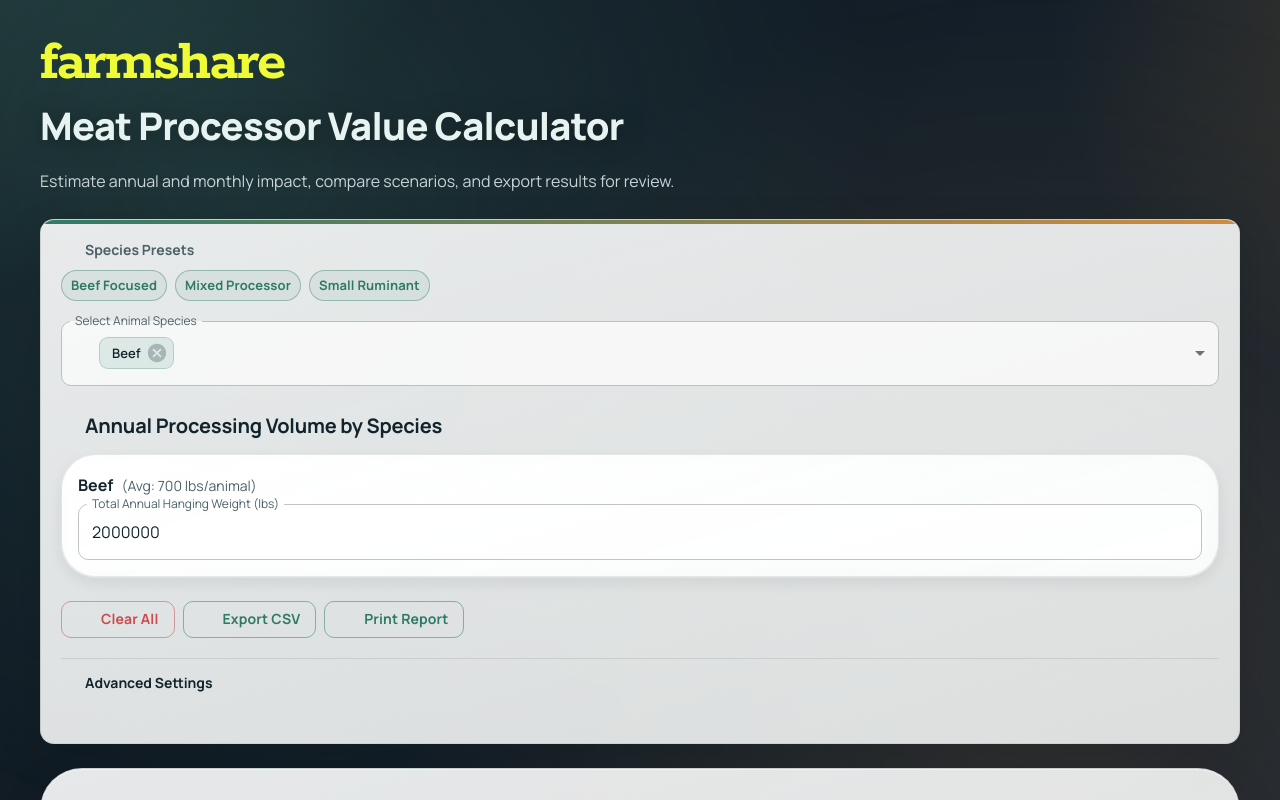
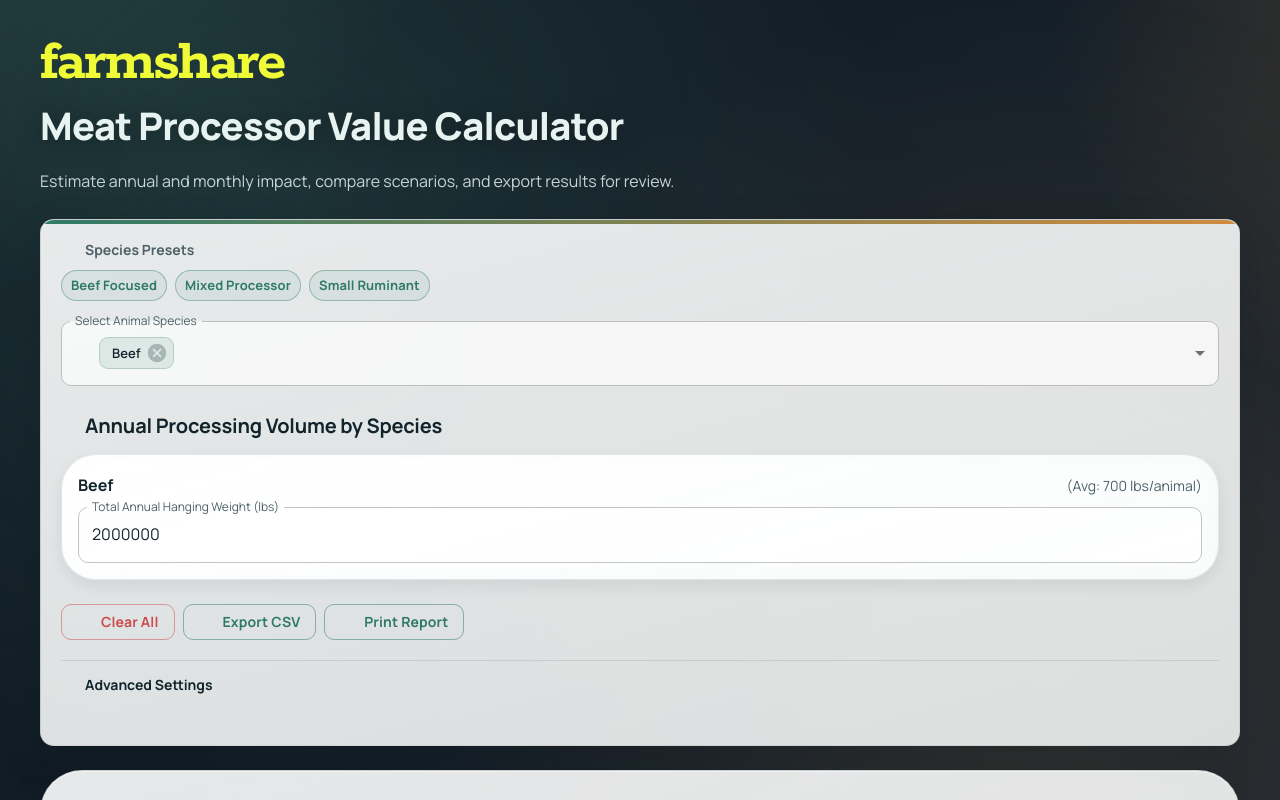
Before and after one commit to sanjayb-28/farmshare-intern-dev-project, a React (Vite) app: page / in a window 1280 px wide. Both pictures are taken after a click on the button "Beef Focused". Shown: the top 800 px of the page. Built offline with nearby package versions, Linux system fonts and the light colour scheme; some icons are missing.

Commit message:
style: right-align average weight label in volume cards

```diff
--- a/src/components/VolumeInputsSection.tsx
+++ b/src/components/VolumeInputsSection.tsx
@@ -43,17 +43,22 @@ export const VolumeInputsSection = ({
           }}
         >
           <CardContent sx={{ p: 2, "&:last-child": { pb: 2 } }}>
-            <Typography variant="subtitle1" gutterBottom sx={{ fontWeight: 650 }}>
-              {species.charAt(0).toUpperCase() + species.slice(1)}
-              <Typography
-                component="span"
-                variant="body2"
-                color="text.secondary"
-                sx={{ ml: 1 }}
-              >
+            <Box
+              sx={{
+                display: "flex",
+                justifyContent: "space-between",
+                alignItems: "baseline",
+                gap: 1,
+                mb: 1,
+              }}
+            >
+              <Typography variant="subtitle1" sx={{ fontWeight: 650 }}>
+                {species.charAt(0).toUpperCase() + species.slice(1)}
+              </Typography>
+              <Typography variant="body2" color="text.secondary" sx={{ textAlign: "right" }}>
                 (Avg: {AVG_HANGING_WEIGHTS[species]} lbs/animal)
               </Typography>
-            </Typography>
+            </Box>
             <TextField
               fullWidth
               label="Total Annual Hanging Weight (lbs)"
```
